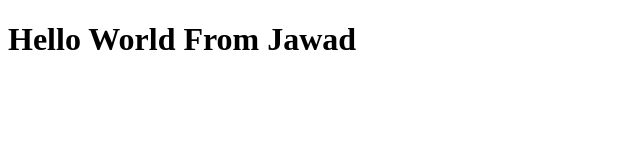
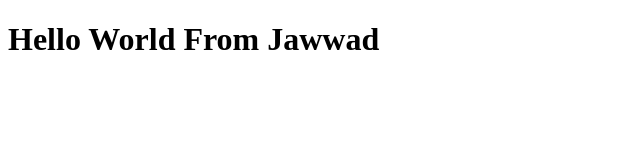
Before and after one commit to jawadilyas25/Bootcamp2020-Sample, a plain HTML site: page index.html in a window 1280 px wide. Shown: the full height of the page, 0-640 px from the left. Drawn offline with Linux system fonts and the light colour scheme.

Commit message:
Update index.html

```diff
--- a/index.html
+++ b/index.html
@@ -6,6 +6,6 @@
     <title>Document</title>
 </head>
 <body>
-    <h1>Hello World From Jawad</h1>
+    <h1>Hello World From Jawwad</h1>
 </body>
 </html>
```
